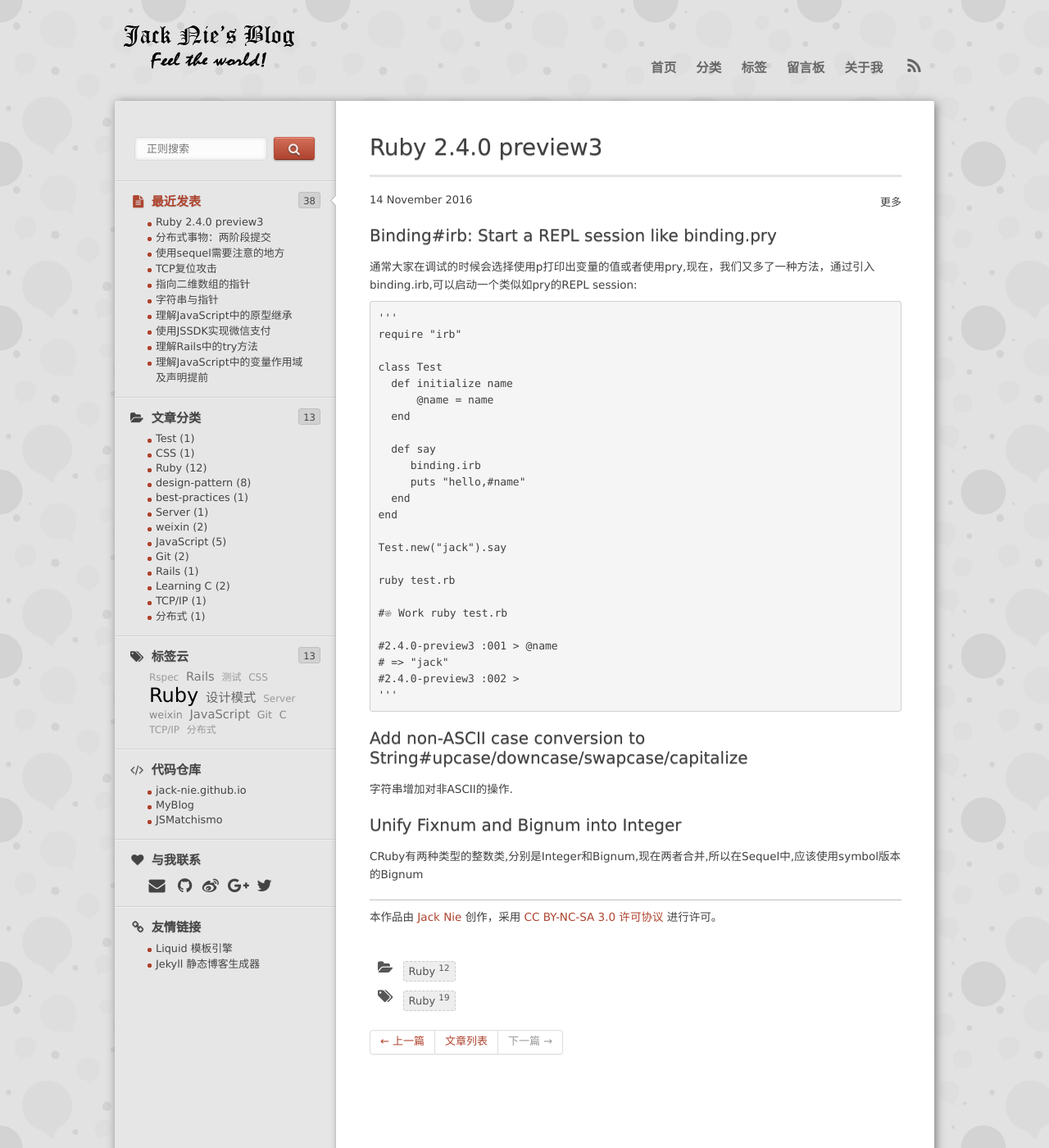
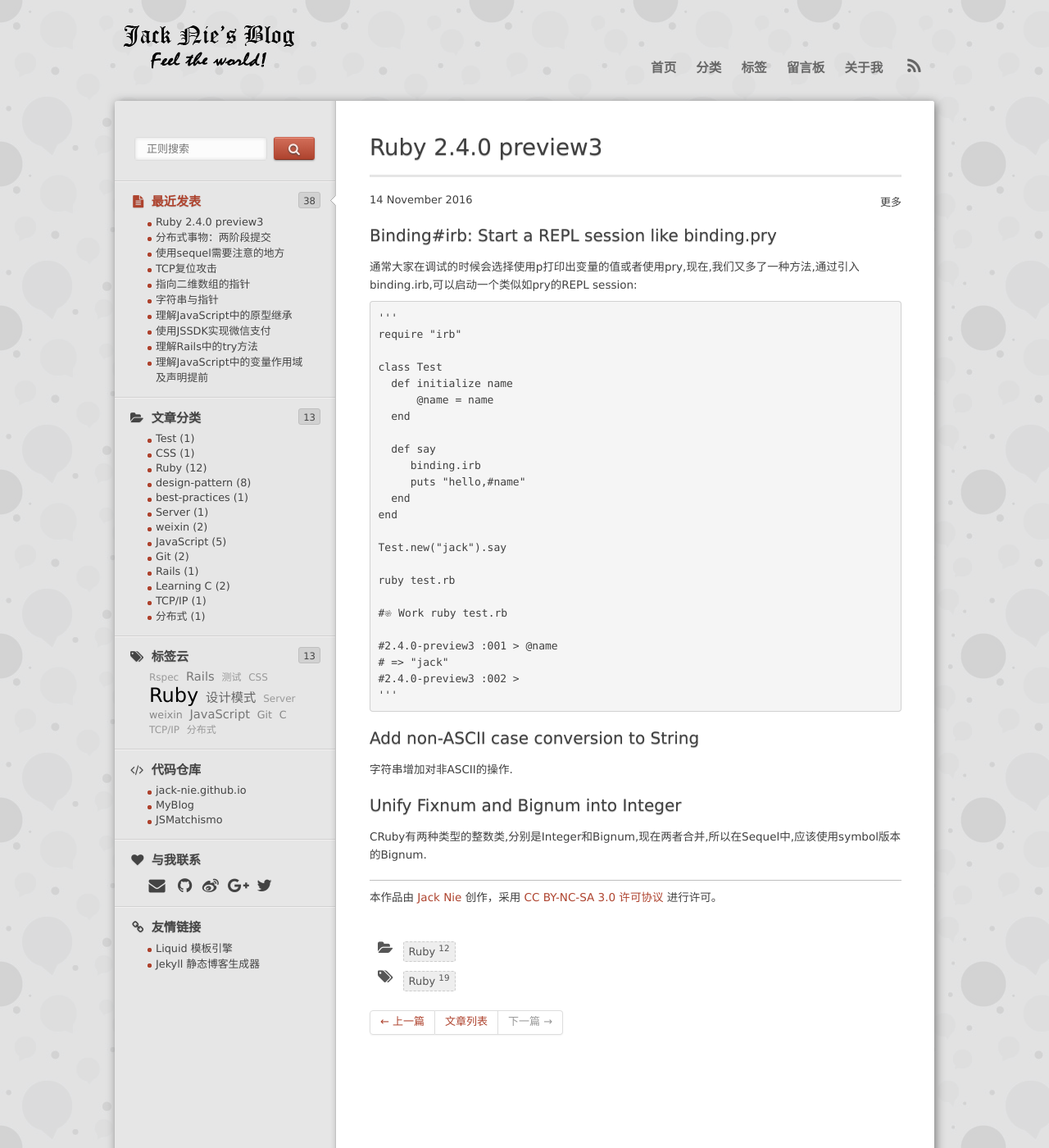
Before and after one commit to jack-nie/jack-nie.github.io, a Jekyll site: the page built from _posts/2016-11-14-ruby-2.4.0-preview3.markdown, in a window 1280 px wide and 1400 px high. Shown: the whole window at 82% size. Built offline with Jekyll 4.4.1, drawn with Linux system fonts in a browser that asks for light colours; nearby versions of some CDN libraries; library files that are not in the unit come from our copies; comment, search, counter and statistics services are not loaded.

Commit message:
fix format

```diff
--- a/_posts/2016-11-14-ruby-2.4.0-preview3.markdown
+++ b/_posts/2016-11-14-ruby-2.4.0-preview3.markdown
@@ -11,7 +11,7 @@ tags: ["Ruby"]
 
 ### Binding#irb: Start a REPL session like binding.pry
 
-通常大家在调试的时候会选择使用p打印出变量的值或者使用pry,现在，我们又多了一种方法，通过引入binding.irb,可以启动一个类似如pry的REPL
+通常大家在调试的时候会选择使用p打印出变量的值或者使用pry,现在,我们又多了一种方法,通过引入binding.irb,可以启动一个类似如pry的REPL
 session:
 
     '''
@@ -39,10 +39,10 @@ session:
     #2.4.0-preview3 :002 >
     '''
 
-### Add non-ASCII case conversion to String#upcase/downcase/swapcase/capitalize
+### Add non-ASCII case conversion to String
 
 字符串增加对非ASCII的操作.
 
 ### Unify Fixnum and Bignum into Integer
 
-CRuby有两种类型的整数类,分别是Integer和Bignum,现在两者合并,所以在Sequel中,应该使用symbol版本的Bignum
+CRuby有两种类型的整数类,分别是Integer和Bignum,现在两者合并,所以在Sequel中,应该使用symbol版本的Bignum.
```
